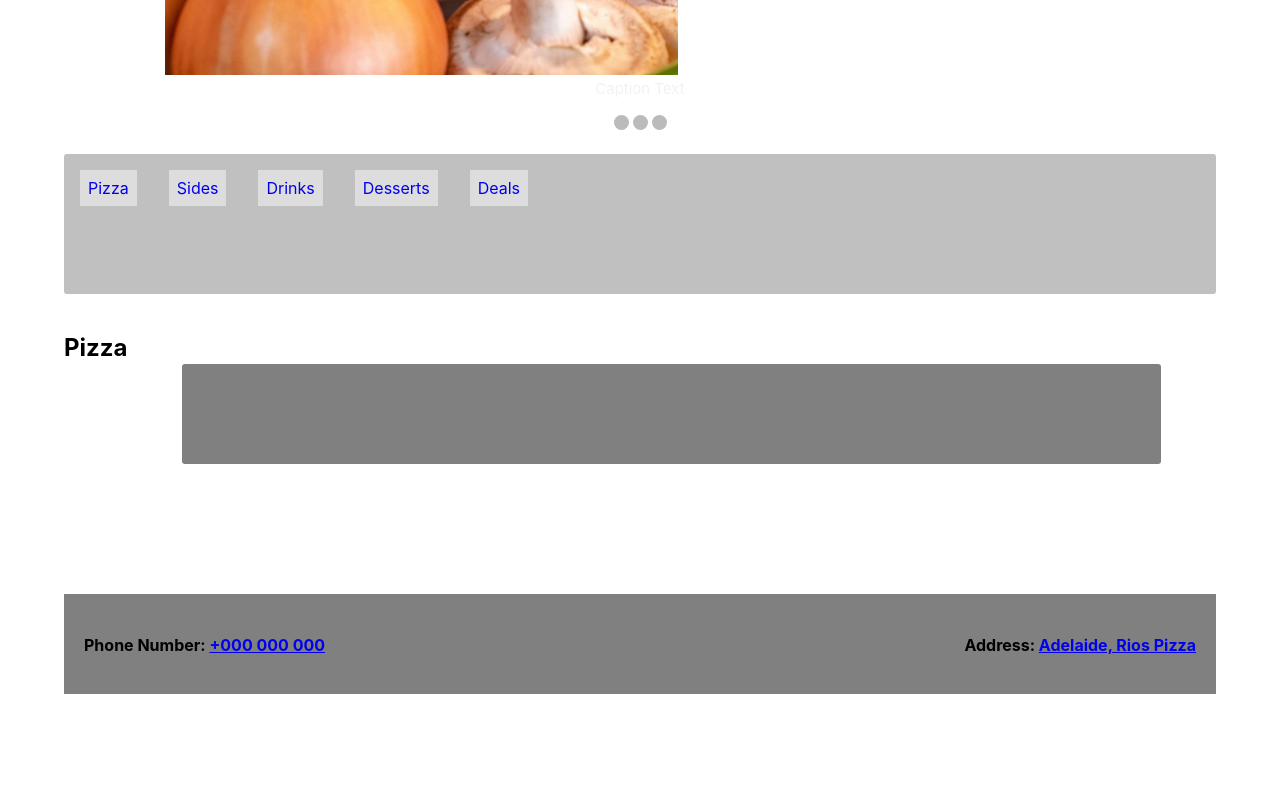
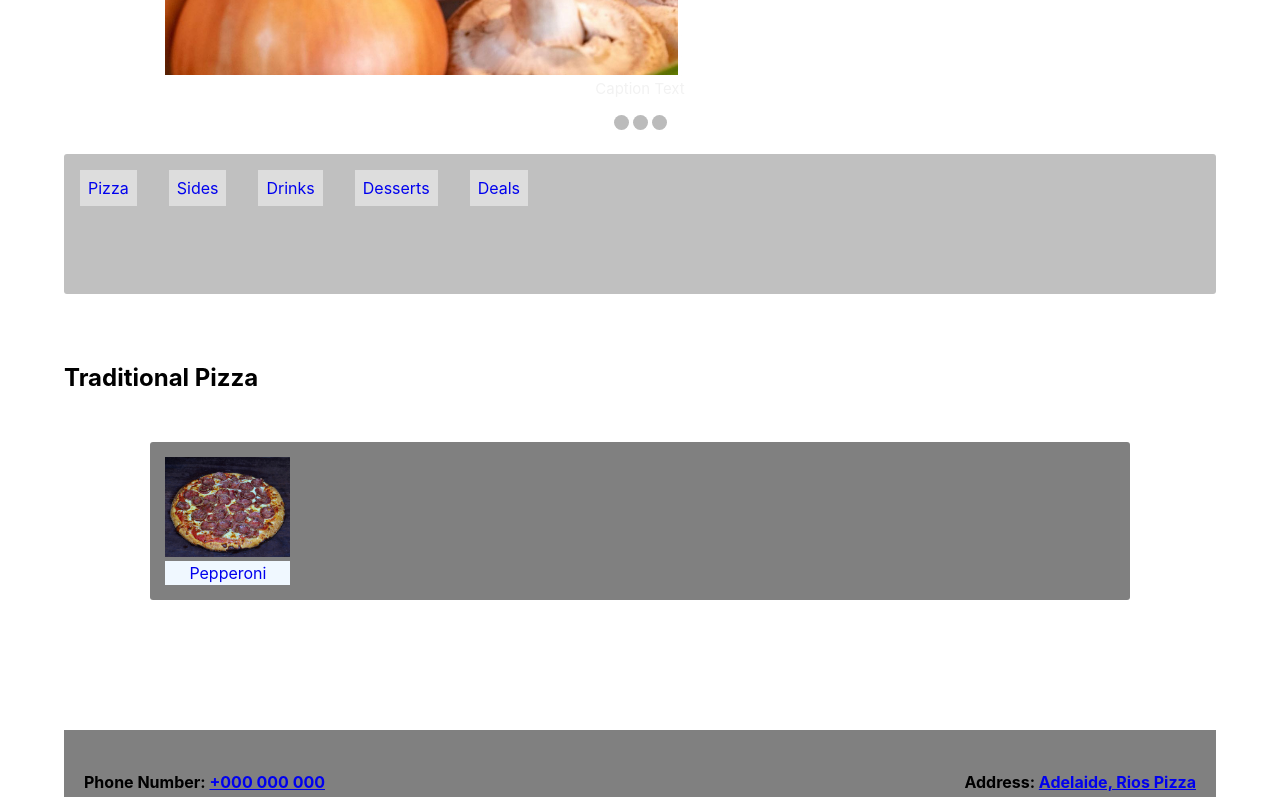
Before and after one commit to ZacharyDonovan88/project3-rios-pizza, a React (Create React App) app: page /Pizza in a window 1280 px wide. Shown: the part 553-1350 px from the top of the page. Before the commit the page ends 1247 px from the top, so only its background shows below. Built offline with nearby package versions, Linux system fonts and the light colour scheme.

Commit message:
updated pizza section

```diff
--- a/src/App.css
+++ b/src/App.css
@@ -4,6 +4,10 @@ h1 {
   text-align: center;
   color: white;
   font-size: 44px;
+}
+
+h2 {
+
 }
 
 /* end of general */
@@ -33,16 +37,6 @@ h1 {
   border-radius: 3px;
   margin-top: 20px;
 }
-.menuSection {
-  width: 85%;
-  display: flex;
-  margin-left: auto;
-  margin-right: auto;
-  border-radius: 3px;
-  margin-top: 50px;
-  background-color: grey;
-  height: 100px;
-}
 
 /* end of pages */
 
--- a/src/components/css/navbar.css
+++ b/src/components/css/navbar.css
@@ -8,6 +8,7 @@ nav {
     margin-right: auto;
     border-radius: 3px;
     margin-top: 20px;
+    margin-bottom: 50px;
 }
 
 ul {
--- a/src/pages/Pizza.js
+++ b/src/pages/Pizza.js
@@ -1,16 +1,32 @@
 import React from "react";
 import "../App.css";
+import "./css/menu.css";
+import { Link } from 'react-router-dom';
 
 const Pizza = () => {
 
     return (
       <>
         <div className="pagesSection">
-            <h2>Pizza</h2>
+            <h2>Traditional Pizza</h2>
+        </div>
+
+            <div className="pagesSection">
                 <div className="menuSection">
+                        <div>
 
-                </div>
-        </div>
+                            <a>
+                                <div>
+                                    <a href="" target="_blank"><img src={require('../components/assets/images/pizza/pep.jpg')} alt="Circle WebSite"/></a>
+                                        <div className="productName">
+                                            <a><Link to="/">Pepperoni</Link></a>
+                                        </div>
+                                </div>
+                            </a>
+
+                        </div>
+                    </div>
+            </div>
       </>
     );
   };
--- /dev/null
+++ b/src/pages/css/menu.css
@@ -0,0 +1,29 @@
+.menuSection {
+    width: 85%;
+    display: flex;
+    margin-left: auto;
+    margin-right: auto;
+    border-radius: 3px;
+    margin-top: 50px;
+    background-color: grey;
+    padding: 15px;
+    margin-top: 10px;
+  }
+
+.menuSection img {
+    height: 100px;
+}
+
+.productName {
+    text-align: center;
+    background-color: aliceblue;
+    padding: 2px;
+}
+
+.productName a {
+    text-decoration: none;
+}
+
+.productName a:hover {
+    background-color: aqua;
+}
```
Also changed, not shown: src/components/assets/images/pizza/pep.jpg (added).
